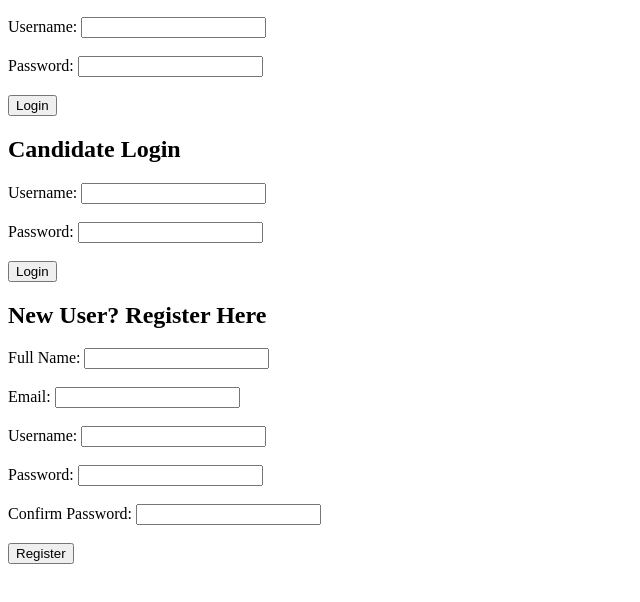
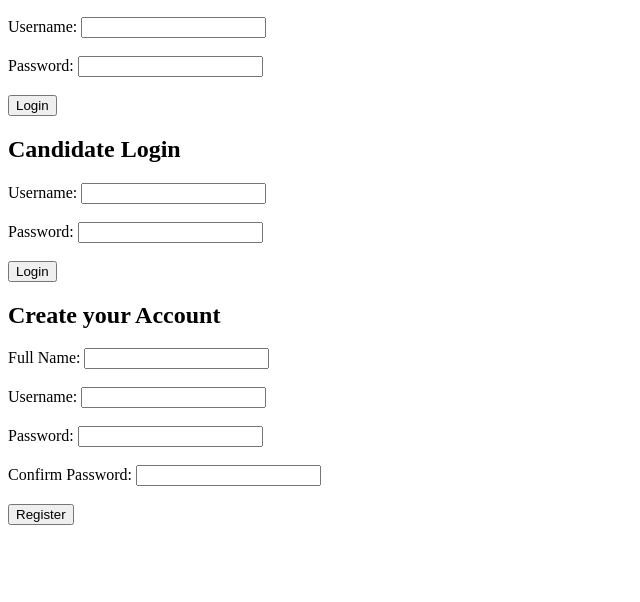
Before and after one commit to Sujal9071/DigiBoxx_Recuritment_portal.io, a plain HTML site: page index.html in a window 1280 px wide. Shown: the part 110-712 px from the top of the page, without its empty margins (0-640 px from the left). Drawn offline with Linux system fonts and the light colour scheme.

Commit message:
Update index.html

```diff
--- a/index.html
+++ b/index.html
@@ -1,7 +1,7 @@
 <!DOCTYPE html>
 <html>
 <head>
-	<title>Recruitment Portal Login</title>
+	<title>Digiboxx Recruitment Portal</title>
 </head>
 <body>
 	<h1>Recruitment Portal Login</h1>
@@ -31,13 +31,10 @@
 	</form>
 
 	<!-- Registration Form -->
-	<h2>New User? Register Here</h2>
+	<h2>Create your Account</h2>
 	<form>
 		<label for="full_name">Full Name:</label>
 		<input type="text" id="full_name" name="full_name"><br><br>
-
-		<label for="email">Email:</label>
-		<input type="email" id="email" name="email"><br><br>
 
 		<label for="username">Username:</label>
 		<input type="text" id="username" name="username"><br><br>
```
